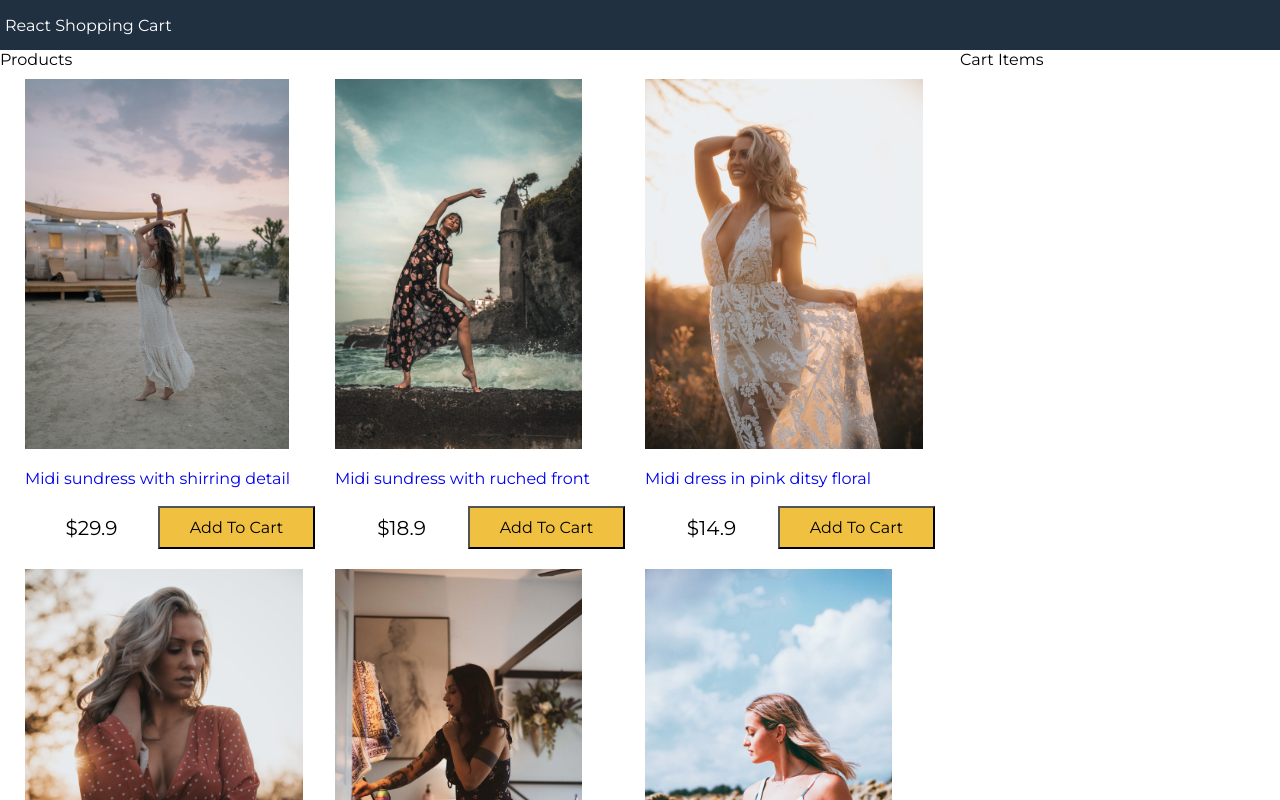
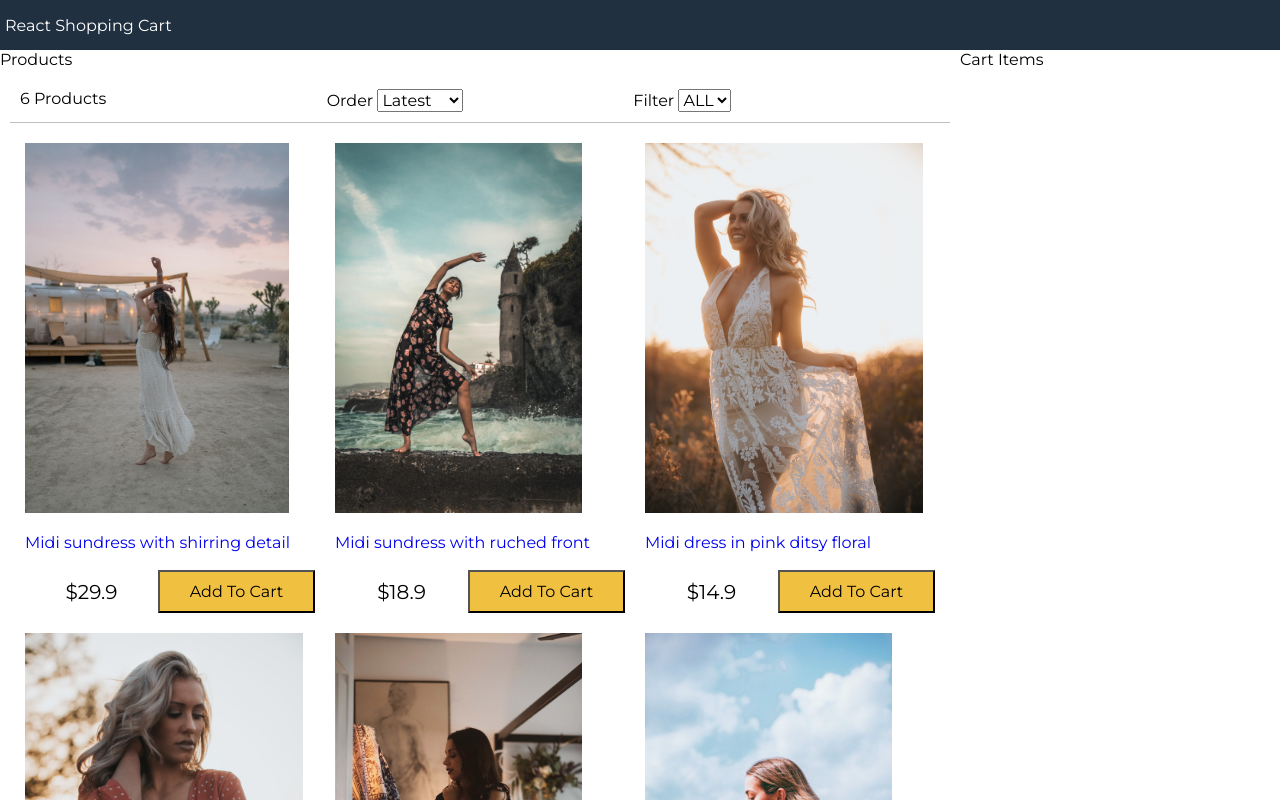
Before and after one commit to Artem6evelev/whist_HomeAssignment, a React (Create React App) app: page / in a window 1280 px wide. Shown: the top 800 px of the page. Built offline with nearby package versions, Linux system fonts and the light colour scheme.

Commit message:
create filter component

```diff
--- a/src/App.js
+++ b/src/App.js
@@ -1,4 +1,5 @@
 import React from "react";
+import Filter from "./components/Filter.component";
 import Products from "./components/Products.component";
 import data from "./data.json";
 
@@ -12,6 +13,43 @@
     };
   }
 
+  sortProducts = (event) => {
+    //impl
+    const sort = event.target.value;
+    console.log(event.target.value);
+    this.setState((state) => ({
+      sort: sort,
+      products: this.state.products.slice().sort((a, b) =>
+        //if statement
+        sort === "lowest"
+          ? a.price > b.price
+            ? 1
+            : -1
+          : sort === "highest"
+          ? a.price < b.price
+            ? 1
+            : -1
+          : a._id.price < b._id
+          ? 1
+          : -1
+      ),
+    }));
+  };
+
+  filterProducts = (event) => {
+    console.log(event.target.value);
+    if (event.target.value === "") {
+      this.setState({ size: event.target.value, product: data.products });
+    } else {
+      this.setState({
+        size: event.target.value,
+        products: data.products.filter(
+          (product) => product.availableSizes.indexOf(event.target.value) >= 0
+        ),
+      });
+    }
+  };
+
   render() {
     return (
       <div className="grid-container">
@@ -20,8 +58,16 @@
         </header>
         <main>
           <div className="content">
-            <div className="main">Products
-            <Products products={this.state.products} />
+            <div className="main">
+              Products
+              <Filter
+                count={this.state.products.length}
+                size={this.state.size}
+                sort={this.state.sort}
+                filterProducts={this.filterProducts}
+                sortProducts={this.sortProducts}
+              />
+              <Products products={this.state.products} />
             </div>
             <div className="sidebar">Cart Items</div>
           </div>
--- /dev/null
+++ b/src/components/Filter.component.jsx
@@ -0,0 +1,31 @@
+import React, { Component } from "react";
+
+export default class Filter extends Component {
+  render() {
+    return (
+      <div className="filter">
+        <div className="filter-result">{this.props.count} Products</div>
+        <div className="filter-sort">
+          Order {" "}
+          <select value={this.props.sort} onChange={this.props.sortProducts}>
+            <option>Latest</option>
+            <option value="lowest">Lowest</option>
+            <option value="highest">Highest</option>
+          </select>
+        </div>
+        <div className="filter-size">
+          Filter {" "}
+          <select value={this.props.size} onChange={this.props.filterProducts}>
+            <option value="">ALL</option>
+            <option value="XS">XS</option>
+            <option value="S">S</option>
+            <option value="M">M</option>
+            <option value="L">L</option>
+            <option value="XL">XL</option>
+            <option value="XXL">XXL</option>
+          </select>
+        </div>
+      </div>
+    );
+  }
+}
--- a/src/components/Products.component.jsx
+++ b/src/components/Products.component.jsx
@@ -1,5 +1,5 @@
 import React, { Component } from "react";
-import formatCurrency from "./utl.component";
+import formatCurrency from "../util";
 
 export default class Products extends Component {
   render() {
--- a/src/index.css
+++ b/src/index.css
@@ -137,3 +137,16 @@
 .button.primary {
   background-color: #f0c040;
 }
+
+/* Filter */
+.filter {
+  display: flex;
+  justify-content: space-between;
+  padding: 1rem;
+  margin: 1rem;
+  border-bottom: .1rem #c0c0c0 solid;
+}
+
+.filter div {
+  flex: 1;
+}
```
Also changed, not shown: src/util.js (renamed from src/components/utl.component.jsx).
